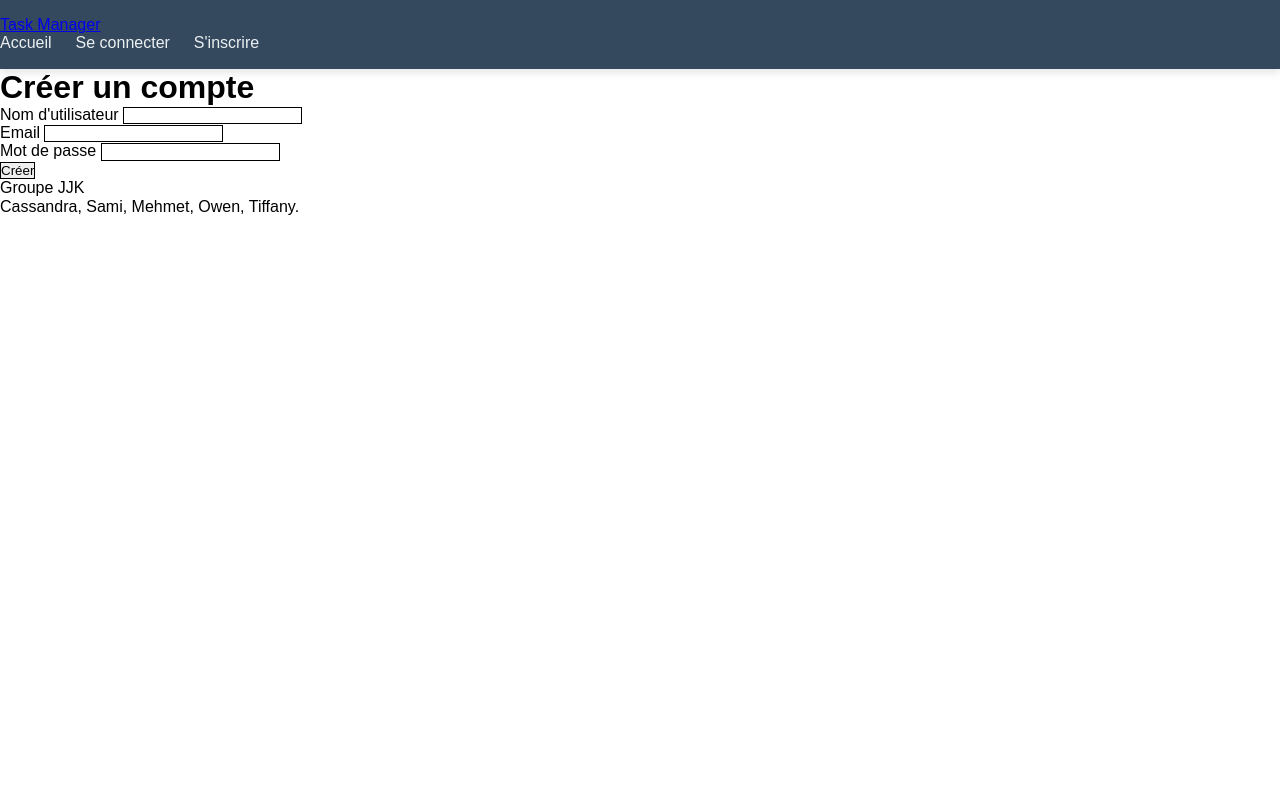
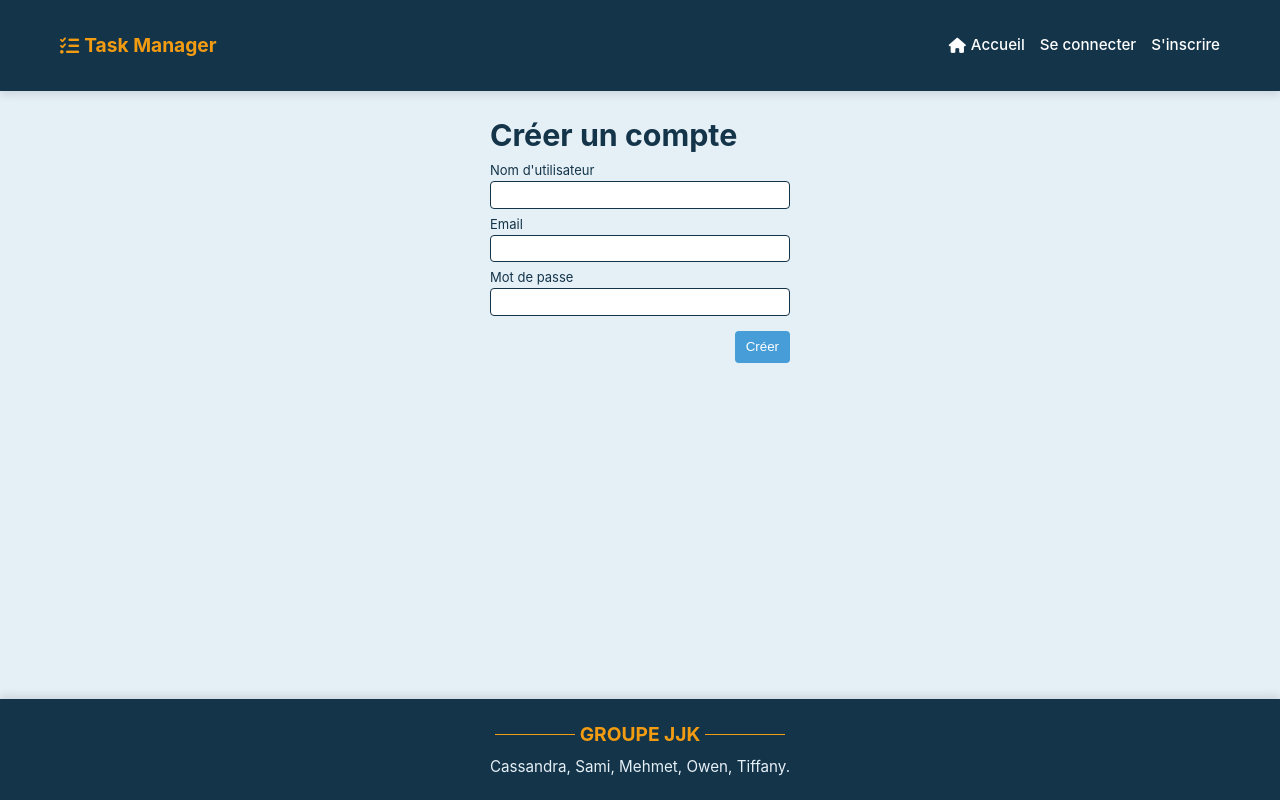
Before and after one commit to Tiffany-Dby/task_manager, a PHP site: page /tmViews/tmSignUp/tmSignUp.php in a window 1280 px wide. Run offline with PHP 8.4, Linux system fonts and the light colour scheme.

Commit message:
"TD - Merge with main: updated code accordingly for database connection and header + css refacto + fixed extra require_once footer and font awesome link to head"

```diff
--- a/index.php
+++ b/index.php
@@ -1,3 +1,4 @@
+<?php session_start() ?>
 <!doctype html>
 <html lang="fr-FR">
 <head>
@@ -6,6 +7,7 @@
           content="width=device-width, user-scalable=no, initial-scale=1.0, maximum-scale=1.0, minimum-scale=1.0">
     <meta http-equiv="X-UA-Compatible" content="ie=edge">
 
+    <link rel="stylesheet" href="https://cdnjs.cloudflare.com/ajax/libs/font-awesome/6.0.0-beta3/css/all.min.css">
     <link rel="stylesheet" href="./tmStyles/gardevoir.css">
     <link rel="stylesheet" href="./tmStyles/index.css">
     <title>Task Manager</title>
@@ -13,7 +15,8 @@
 <body>
     <?php require_once __DIR__ . "/tmHeader.php" ?>
     <main>
-
+        <?php require_once __DIR__ . "/tmAddTask.php" ?>
+        <?php require_once __DIR__ . '/tmViewTasksList.php' ?>
     </main>
     <?php require_once __DIR__ . "/tmFooter.php" ?>
 </body>
--- a/tmAddTask.php
+++ b/tmAddTask.php
@@ -1,4 +1,5 @@
-<?php require_once('tmDatabase.php');
+<?php
+require_once __DIR__ . '/tmFunctions/tmDatabase.php';
 
 $tmTitle = "";
 $tmDescription = "";
@@ -14,6 +15,7 @@ $tmDescription = "";
     </form>
 <?php
 if (isset($_POST['tmTitle']) && isset($_POST['tmDescription'])) {
+    $tmBase = tmConnectDb();
     $tmTitle = $_POST['tmTitle'];
     $tmDescription = $_POST['tmDescription'];
     $tmUser_id = 1;
--- a/tmDeleteTask.php
+++ b/tmDeleteTask.php
@@ -1,10 +1,10 @@
 <?php
 
-require_once ('tmDatabase.php');
+require_once __DIR__ . '/tmFunctions/tmDatabase.php';
 require_once ('tmHeader.php');
 
 try {
-
+        $tmBase = tmConnectDb();
         $tmUserId = 3;
 
         if (isset($_POST['delete']) && $_POST['delete'] == 'yes'    ) {
--- a/tmFooter.php
+++ b/tmFooter.php
@@ -1,7 +1,5 @@
-<link rel="stylesheet" href="https://cdnjs.cloudflare.com/ajax/libs/font-awesome/6.0.0-beta3/css/all.min.css">
-
-<footer>
-    <div class="tmContainer">
+<footer class="footer">
+    <div class="footer__container container">
         <p>Groupe JJK</p>
         <p>Cassandra, Sami, Mehmet, Owen, Tiffany.</p>
     </div>
--- a/tmHeader.php
+++ b/tmHeader.php
@@ -1,12 +1,12 @@
-<header>
-    <div class="tmContainer">
-        <div>
-            <a href="/task_manager/index.php">Task Manager</a>
+<header class="header">
+    <div class="header__container container">
+        <div class="header__logo">
+            <a href="/task_manager/index.php"><i class="fas fa-tasks"></i> Task Manager</a>
         </div>
-        <nav>
+        <nav class="header__nav">
             <ul>
                 <li>
-                    <a href="/task_manager/index.php">Accueil</a>
+                    <a href="/task_manager/index.php"><i class="fas fa-home"></i> Accueil</a>
                 </li>
                 <?php if(!isset($_SESSION["email"])): ?>
                 <li>
@@ -17,13 +17,13 @@
                 </li>
                 <?php else: ?>
                     <li>
-                        <a href="/task_manager/tmViews/tmDashboard/tmDashboard.php">Mon compte</a>
+                        <a href="/task_manager/tmViews/tmDashboard/tmDashboard.php"><i class="fas fa-user"></i> Mon compte</a>
                     </li>
-                <li>
-                    <form action="/task_manager/tmSignOut/tmProcessSignOut.php" method="POST">
-                        <button type="submit" name="signOut">Déconnexion</button>
-                    </form>
-                </li>
+                    <li>
+                        <form action="/task_manager/tmSignOut/tmProcessSignOut.php" method="POST">
+                            <button class="btn btn--accent" type="submit" name="signOut" aria-label="Bouton de déconnexion"><i class="fa-solid fa-right-from-bracket"></i></button>
+                        </form>
+                    </li>
                 <?php endif; ?>
             </ul>
         </nav>
--- a/tmMarkTaskCompleted.php
+++ b/tmMarkTaskCompleted.php
@@ -1,8 +1,8 @@
 <?php
-
-require_once('tmDatabase.php');
+require_once __DIR__ . '/tmFunctions/tmDatabase.php';
 
 try {
+    $tmBase = tmConnectDb();
     // Récupérer l'ID de la tâche depuis l'URL
     $taskId = 5;
 
--- a/tmStyles/index.css
+++ b/tmStyles/index.css
@@ -1,151 +1,276 @@
-/* Styles généraux */
-* {
-    margin: 0;
-    padding: 0;
-    box-sizing: border-box;
+/* ********** VARIABLES ********** */
+
+:root {
+    /* COLORS */
+    --primary: #469dd8;
+    --secondary: #e5eff6;
+    --tertiary: #133449;
+    --accent: #f39c12;
+    --white: #fefefe;
+    --black: #111111;
+    --danger: #cd1b1b;
+    --success: #48b648;
+    --warning: #f3b137;
+    --info: #1919e4;
+
+    /* FONTS */
+    --font-label: 1.3rem;
+    --font-size-n: calc(1.2rem + 0.4vmin);
+    --font-size-m: calc(1.4rem + 0.4vmin);
+    --font-size-l: calc(1.6rem + 0.4vmin);
+    --fw-thin: 100;
+    --fw-extra-light: 200;
+    --fw-light: 300;
+    --fw-regular: 400;
+    --fw-medium: 500;
+    --fw-semi-bold: 600;
+    --fw-bold: 700;
+    --fw-extra-bold: 800;
+    --fw-black: 900;
+
+    /* PADDING */
+    --padding-2xs: 0.2rem;
+    --padding-xs: 0.4rem;
+    --padding-s: 1rem;
+    --padding-m: 1.5rem;
+    --padding-l: 2rem;
+    --padding-xl: 2.5rem;
+    --padding-2xl: 3rem;
+    --padding-3xl: 4rem;
+
+    /* RADIUS */
+    --radius-2xs: 0.1rem;
+    --radius-xs: 0.2rem;
+    --radius-s: 0.4rem;
+    --radius-m: 0.55rem;
+    --radius-l: 0.7rem;
+}
+
+/* ********** GENERAL ********** */
+
+html {
+    font-size: 62.5%;
+    line-height: 1.618;
+    scroll-behavior: smooth;
+}
+
+html, body {
+    height: 100%;
 }
 
 body {
-    font-family: Arial, sans-serif;
+    display: flex;
+    flex-direction: column;
+    font-size: var(--font-size-n);
+    background-color: var(--secondary);
+    color: var(--tertiary);
 }
 
-header {
-    background-color: #34495e;
-    color: #ecf0f1;
+ul {
+    list-style: none;
+}
+
+h1, h2, h3, h4, h5, h6, p, ul {
+    margin: 0;
+}
+
+main {
+    flex-grow: 1;
+}
+
+button {
+    border: 0;
+}
+
+.btn {
+    padding: var(--padding-xs) var(--padding-s);
+    cursor: pointer;
+    border-radius: var(--radius-s);
+    border: 1px solid transparent;
+    transition: all .5s ease;
+}
+
+.form {
+    display: flex;
+    flex-direction: column;
+    gap: .5rem;
+}
+
+.form__container {
+    width: 100%;
+    max-width: 300px;
+    margin: 0 auto;
+}
+
+.form__btn {
+    display: flex;
+    justify-content: end;
+    margin-top: 1rem;
+}
+
+.input {
+    padding: var(--padding-2xs);
+    border-radius: var(--radius-s);
+    border: 1px solid var(--tertiary);
+    transition: all .3s ease;
+
+    &:focus {
+        color: var(--accent);
+        border-color: var(--accent);
+    }
+}
+
+.input__wrapper {
+    display: flex;
+    flex-direction: column;
+}
+
+.input__wrapper:focus-within label {
+    color: var(--accent);
+}
+
+.input__label {
+    font-size: var(--font-label);
+    transition: all .3s ease;
+}
+
+/* ********** UTILITIES ********** */
+
+.container {
+    width: 100%;
+    max-width: 1200px;
+    margin: 0 auto;
+    padding: var(--padding-l);
+}
+
+.error {
+    font-size: var(--font-label);
+    font-weight: var(--fw-medium);
+    color: var(--danger);
+}
+
+.btn--accent {
+    background-color: var(--accent);
+    color: var(--white);
+
+    &:hover {
+        border-color: var(--accent);
+        color: var(--accent);
+        background-color: var(--white);
+    }
+}
+
+.btn--primary {
+    background-color: var(--primary);
+    color: var(--white);
+
+    &:hover {
+        border-color: var(--primary);
+        color: var(--primary);
+        background-color: var(--white);
+    }
+}
+
+.btn--tertiary {
+    background-color: var(--tertiary);
+    color: var(--white);
+
+    &:hover {
+        border-color: var(--tertiary);
+        color: var(--tertiary);
+        background-color: var(--white);
+    }
+}
+
+/* ********** HEADER ********** */
+
+.header {
+    background-color: var(--tertiary);
+    color: var(--secondary);
     padding: 1rem 0;
     box-shadow: 0 4px 8px rgba(0, 0, 0, 0.1);
 }
 
-.container {
-    width: 90%;
-    max-width: 1200px;
-    margin: 0 auto;
+.header a {
+    text-decoration: none;
+    transition: color 0.3s ease;
+
+    &:hover {
+        color: var(--primary);
+    }
+}
+
+.header__container {
+    display: flex;
+    flex-direction: column;
+    gap: 1rem;
+}
+
+.header__logo a {
+    display: flex;
+    align-items: center;
+    gap: .5rem;
+    font-size: var(--font-size-l);
+    font-weight: var(--fw-bold);
+    color: var(--accent);
+}
+
+.header__nav ul {
     display: flex;
     justify-content: space-between;
     align-items: center;
-}
-
-/* Logo et lien du site */
-.logo a {
-    text-decoration: none;
-    color: #ecf0f1;
-    font-size: 1.5rem;
-    font-weight: bold;
-    display: flex;
-    align-items: center;
-    gap: 0.5rem;
-    transition: color 0.3s ease;
-}
-
-.logo a:hover {
-    color: #3498db;
-}
-
-/* Navigation */
-nav ul {
-    list-style-type: none;
-    display: flex;
+    flex-wrap: wrap;
     gap: 1.5rem;
 }
 
-nav ul li a {
-    text-decoration: none;
-    color: #ecf0f1;
-    font-size: 1rem;
-    font-weight: 500;
+.header__nav a {
     display: flex;
     align-items: center;
-    gap: 0.5rem;
-    transition: color 0.3s ease;
+    gap: .5rem;
+    color: var(--white);
+    font-weight: var(--fw-medium);
 }
 
-nav ul li a:hover {
-    color: #3498db;
+/* ********** FOOTER ********** */
+
+.footer {
+    text-align: center;
+    background-color: var(--tertiary);
+    color: var(--secondary);
+    box-shadow: 0 -4px 8px rgba(0, 0, 0, 0.1)
 }
 
-/* Bouton d'aperçu */
-.preview-button {
-    background-color: #e67e22;
-    color: #fff;
-    border: none;
-    padding: 0.5rem 1rem;
-    font-size: 1rem;
-    font-weight: 500;
-    cursor: pointer;
-    border-radius: 5px;
+.footer__container {
+    display: flex;
+    flex-direction: column;
+    gap: .5rem;
+}
+
+.footer p:first-child {
     display: flex;
     align-items: center;
-    gap: 0.5rem;
-    transition: background-color 0.3s ease;
+    justify-content: center;
+    gap: .5rem;
+    font-size: var(--font-size-l);
+    font-weight: var(--fw-bold);
+    color: var(--accent);
+    text-transform: uppercase;
+
+    &::before, &::after {
+        content: '';
+        display: block;
+        height: 1px;
+        width: 80px;
+        background-color: var(--accent);
+    }
 }
 
-.preview-button:hover {
-    background-color: #d35400;
-}
+/* ********** MEDIA QUERIES ********** */
 
-/* Responsive design */
-@media (max-width: 768px) {
-    .container {
-        flex-direction: column;
-        text-align: center;
-    }
-    nav ul {
-        flex-direction: column;
-        gap: 0.5rem;
-    }
-    .preview-button {
-        margin-top: 1rem;
-    }
-
-    /* Style pour le footer */
-    footer {
-        background-color: #2c3e50; /* Couleur de fond sombre */
-        color: #ecf0f1; /* Texte clair pour le contraste */
-        padding: 2rem 0;
-        box-shadow: 0 -4px 8px rgba(0, 0, 0, 0.1);
-        text-align: center;
-        margin-top: 2rem;
-    }
-
-    .tmContainer {
-        width: 90%;
-        max-width: 1200px;
-        margin: 0 auto;
-        display: flex;
-        flex-direction: column;
+@media screen and (min-width: 480px) {
+    .header__container {
+        justify-content: space-between;
         align-items: center;
-        gap: 0.5rem;
-    }
-
-    /* Style pour le texte principal */
-    footer p {
-        font-size: 1rem;
-        font-weight: 400;
-        margin: 0.3rem 0;
-    }
-
-    /* Style pour le nom du groupe */
-    footer p:first-of-type {
-        font-size: 1.2rem;
-        font-weight: bold;
-        color: #f39c12; /* Couleur dorée pour mettre en avant le nom du groupe */
-        text-transform: uppercase;
-        letter-spacing: 1px;
-    }
-
-    /* Effet de survol */
-    footer p:hover {
-        color: #3498db; /* Bleu clair lors du survol */
-        transition: color 0.3s ease;
-    }
-
-    /* Responsive design */
-    @media (max-width: 768px) {
-        .tmContainer {
-            text-align: center;
-        }
-        footer p {
-            font-size: 0.9rem;
-        }
+        flex-direction: row;
     }
 }
--- a/tmViews/tmSignUp/tmSignUp.php
+++ b/tmViews/tmSignUp/tmSignUp.php
@@ -7,6 +7,7 @@
           content="width=device-width, user-scalable=no, initial-scale=1.0, maximum-scale=1.0, minimum-scale=1.0">
     <meta http-equiv="X-UA-Compatible" content="ie=edge">
 
+    <link rel="stylesheet" href="https://cdnjs.cloudflare.com/ajax/libs/font-awesome/6.0.0-beta3/css/all.min.css">
     <link rel="stylesheet" href="../../tmStyles/gardevoir.css">
     <link rel="stylesheet" href="../../tmStyles/index.css">
     <title>Task Manager - S'inscrire</title>
@@ -15,26 +16,29 @@
     <?php require_once __DIR__ . "/../../tmHeader.php" ?>
     <main>
         <section>
-            <div class="tmContainer">
+            <div class="container">
+                <div class="form__container">
                     <h1>Créer un compte</h1>
+
                     <?php if(isset($_SESSION["signUpError"])): ?>
-                    <p class="tmError"> <?php echo $_SESSION["signUpError"] ?></p>
+                        <p class="error"> <?php echo $_SESSION["signUpError"] ?></p>
                     <?php endif; ?>
-                <form action="tmProcessSignUp.php" method="POST">
-                    <div class="tmInputWrapper">
-                        <label class="tmInputLabel" for="username">Nom d'utilisateur</label>
-                        <input class="tmInput" type="text" id="username" name="username">
+
+                    <form class="form" action="tmProcessSignUp.php" method="POST">
+                        <div class="input__wrapper">
+                            <label class="input__label" for="username">Nom d'utilisateur</label>
+                            <input class="input" type="text" id="username" name="username">
                         </div>
-                    <div class="tmInputWrapper">
-                        <label class="tmInputLabel"  for="email">Email</label>
-                        <input class="tmInput" type="email" id="email" name="email">
+                        <div class="input__wrapper">
+                            <label class="input__label"  for="email">Email</label>
+                            <input class="input" type="email" id="email" name="email">
                         </div>
-                    <div class="tmInputWrapper">
-                        <label class="tmInputLabel" for="password">Mot de passe</label>
-                        <input class="tmInput" type="password" id="password" name="password">
+                        <div class="input__wrapper">
+                            <label class="input__label" for="password">Mot de passe</label>
+                            <input class="input" type="password" id="password" name="password">
                         </div>
-                    <div class="tmBtnWrapper">
-                        <input class="tmBtn" type="submit" name="signUp" value="Créer">
+                        <div class="form__btn">
+                            <input class="btn btn--primary" type="submit" name="signUp" value="Créer">
                         </div>
                     </form>
             </div>
```
Also changed, not shown: tmViewTasksList.php (+2 -7 lines), tmViews/tmDashboard/tmDashboard.php (+5 -2 lines), tmViews/tmSignIn/tmSignIn.php (+14 -11 lines). Lines whose indentation alone changed are shown as unchanged.
